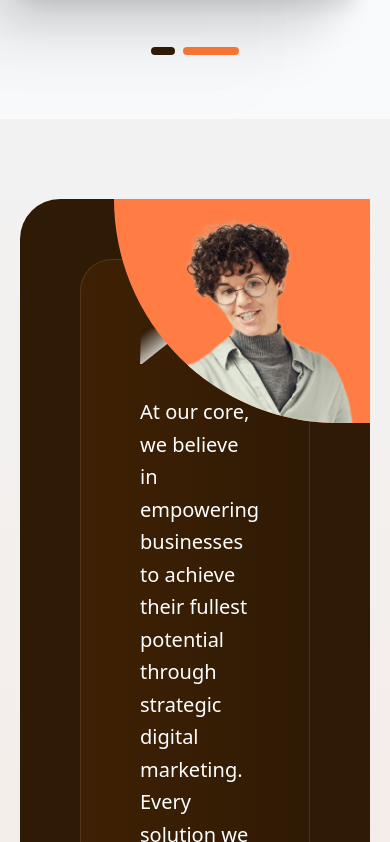
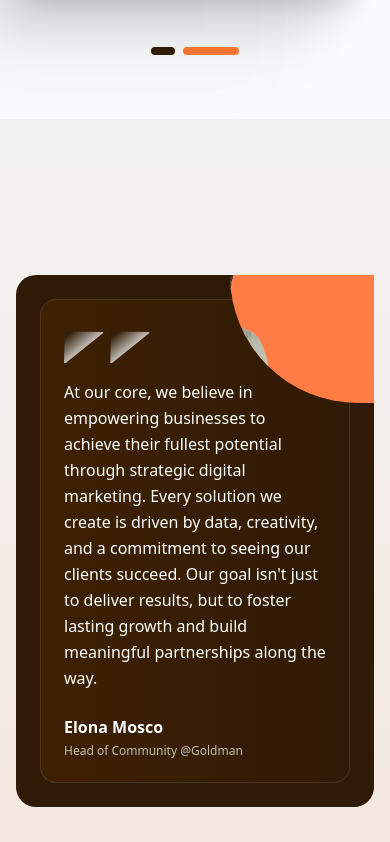
Before and after one commit to TamimOp/Xoegan_DigitalMarketing, a Next.js app: page / in a window 390 px wide. Shown: the part 5562-6404 px from the top of the page. Built offline with nearby package versions, Linux system fonts and the light colour scheme; a web font is replaced by a local one.

Commit message:
style: Refactor FinalMessage component for improved layout and responsiveness

```diff
--- a/components/FinalMessage.tsx
+++ b/components/FinalMessage.tsx
@@ -4,10 +4,10 @@ import Image from "next/image";
 
 const FinalMessage = () => {
   return (
-    <div className="min-h-screen flex items-center justify-center py-20 px-5 bg-gradient-to-b from-[#F2F2F2] to-[#F6E7DE]">
-      <div className="relative w-full max-w-7xl p-15 rounded-[40px] bg-[#2F1A05]">
+    <div className="min-h-screen flex items-center justify-center py-10 sm:py-12 md:py-16 lg:py-20 px-4 sm:px-5 bg-gradient-to-b from-[#F2F2F2] to-[#F6E7DE]">
+      <div className="relative w-full max-w-7xl p-6 sm:p-8 md:p-10 lg:p-15 rounded-[20px] sm:rounded-[30px] lg:rounded-[40px] bg-[#2F1A05]">
         {/* Profile image - positioned absolute top-right on the #2F1A05 div */}
-        <div className="absolute top-0 right-0 w-64 h-56 overflow-hidden rounded-bl-[505px] bg-[#FF7D45] z-50">
+        <div className="absolute top-0 right-0 w-36 h-32 sm:w-48 sm:h-40 md:w-56 md:h-48 lg:w-64 lg:h-56 overflow-hidden rounded-bl-[250px] sm:rounded-bl-[350px] lg:rounded-bl-[505px] bg-[#FF7D45] z-50">
           <div
             className="w-full h-full bg-cover bg-no-repeat"
             style={{
@@ -18,20 +18,21 @@ const FinalMessage = () => {
           />
         </div>
 
-        <div className="relative p-15 rounded-[32px] bg-gradient-to-r from-[rgba(86,43,0,0.4)] to-[rgba(47,26,5,0.4)] shadow-[inset_0_0_0_1px_rgba(255,255,255,0.1)]">
+        <div className="relative p-6 sm:p-8 md:p-10 lg:p-15 rounded-[16px] sm:rounded-[24px] lg:rounded-[32px] bg-gradient-to-r from-[rgba(86,43,0,0.4)] to-[rgba(47,26,5,0.4)] shadow-[inset_0_0_0_1px_rgba(255,255,255,0.1)]">
           <div className="w-full text-white">
             {/* Quote icon */}
-            <div className="mb-8">
+            <div className="mb-4 sm:mb-6 lg:mb-8">
               <Image
                 src="/assets/messageTopQuote.svg"
                 alt="Quote"
-                width={160}
-                height={160}
+                width={100}
+                height={100}
+                className="w-24 h-auto sm:w-32 md:w-40 lg:w-[160px]"
               />
             </div>
 
             {/* Main message */}
-            <p className="text-xl lg:text-2xl font-medium leading-relaxed mb-10 text-white">
+            <p className="text-base sm:text-lg md:text-xl lg:text-2xl font-medium leading-relaxed mb-6 sm:mb-8 lg:mb-10 text-white pr-0 sm:pr-4 md:pr-12 lg:pr-16">
               At our core, we believe in empowering businesses to achieve their
               fullest potential through strategic digital marketing. Every
               solution we create is driven by data, creativity, and a commitment
@@ -41,12 +42,12 @@ const FinalMessage = () => {
             </p>
 
             {/* Author info */}
-            <div className="flex items-center gap-5">
+            <div className="flex items-center gap-3 sm:gap-4 lg:gap-5">
               <div>
-                <h4 className="text-lg font-semibold mb-2 text-white">
+                <h4 className="text-base sm:text-lg font-semibold mb-1 sm:mb-2 text-white">
                   Elona Mosco
                 </h4>
-                <p className="text-sm text-white/70">
+                <p className="text-xs sm:text-sm text-white/70">
                   Head of Community @Goldman
                 </p>
               </div>
```
